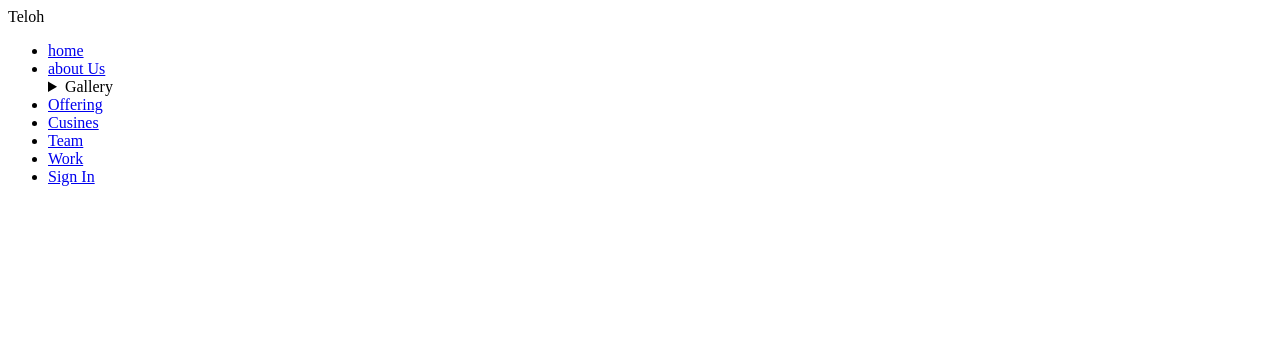
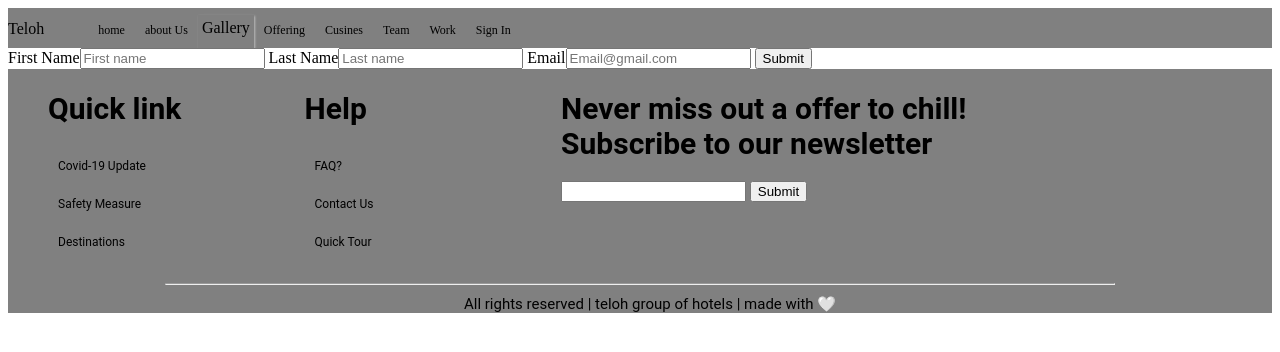
Before and after one commit to Rupesh-Darimisetti/web-weaver, a plain HTML site: page signin.html in a window 1280 px wide. Drawn offline with Linux system fonts and the light colour scheme.

Commit message:
add sigin page

```diff
--- a/signin.html
+++ b/signin.html
@@ -1,11 +1,17 @@
 <!DOCTYPE html>
 <html lang="en">
+
 <head>
     <meta charset="UTF-8">
     <meta http-equiv="X-UA-Compatible" content="IE=edge">
     <meta name="viewport" content="width=device-width, initial-scale=1.0">
+    <!-- links to stylesheets -->
+    <link rel="stylesheet" href="components/css/footer.css">
+    <link rel="stylesheet" href="components/css/nav.css">
+    <link rel="stylesheet" href="css/signin.css">
     <title>Sign In</title>
 </head>
+
 <body>
     <!-- Nav Bar  -->
     <nav>
@@ -27,6 +33,47 @@
             <li><a href="signin.html">Sign In</a></li>
         </ul>
     </nav>
+    <!-- Nav bar ends here-->
+    <!-- sign in form starts here -->
+    <div class="sigin-conainer">
+        <form action="post" class="signin">
+            First Name<input type="text" placeholder="First name">
+            Last Name<input type="text" placeholder="Last name">
+            Email<input type="email" placeholder="Email@gmail.com">
+            <button>Submit</button>
+        </form>
+    </div>
+    <!-- sign in form ends here -->
+    <!-- Footer -->
+    <footer>
+        <div class="left">
+            <ul>
+                <h1>Quick link</h1>
+                <li><a href="#">Covid-19 Update</a></li>
+                <li><a href="#">Safety Measure</a></li>
+                <li><a href="#">Destinations</a></li>
+            </ul>
+        </div>
+        <div class="center">
+            <ul>
+                <h1>Help</h1>
+                <li><a href="#">FAQ?</a></li>
+                <li><a href="#">Contact Us</a></li>
+                <li><a href="#">Quick Tour</a></li>
+            </ul>
+        </div>
+        <div class="right">
+            <ul>
+                <h1>Never miss out a offer to chill! <br>Subscribe to our newsletter
+                </h1>
+                <input placeholaer="enter your mail" />
+                <button name="submit" placeholaer="email@gmail.com">Submit</button>
+            </ul>
+        </div>
+        <hr>
+        <p>All rights reserved | teloh group of hotels | made with 🤍</p>
+    </footer>
+    <!-- Footer ends here -->
+</body>
 
-</body>
 </html>
```
Lines whose indentation alone changed are shown as unchanged.
